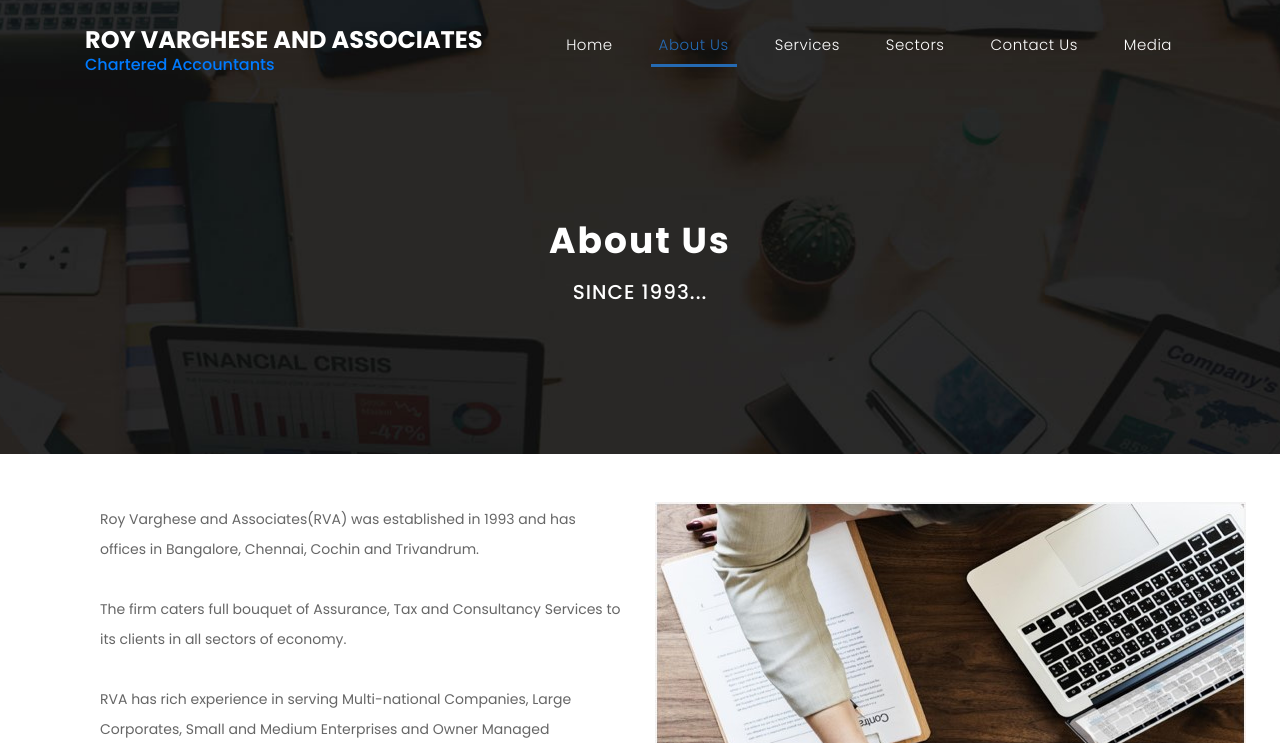
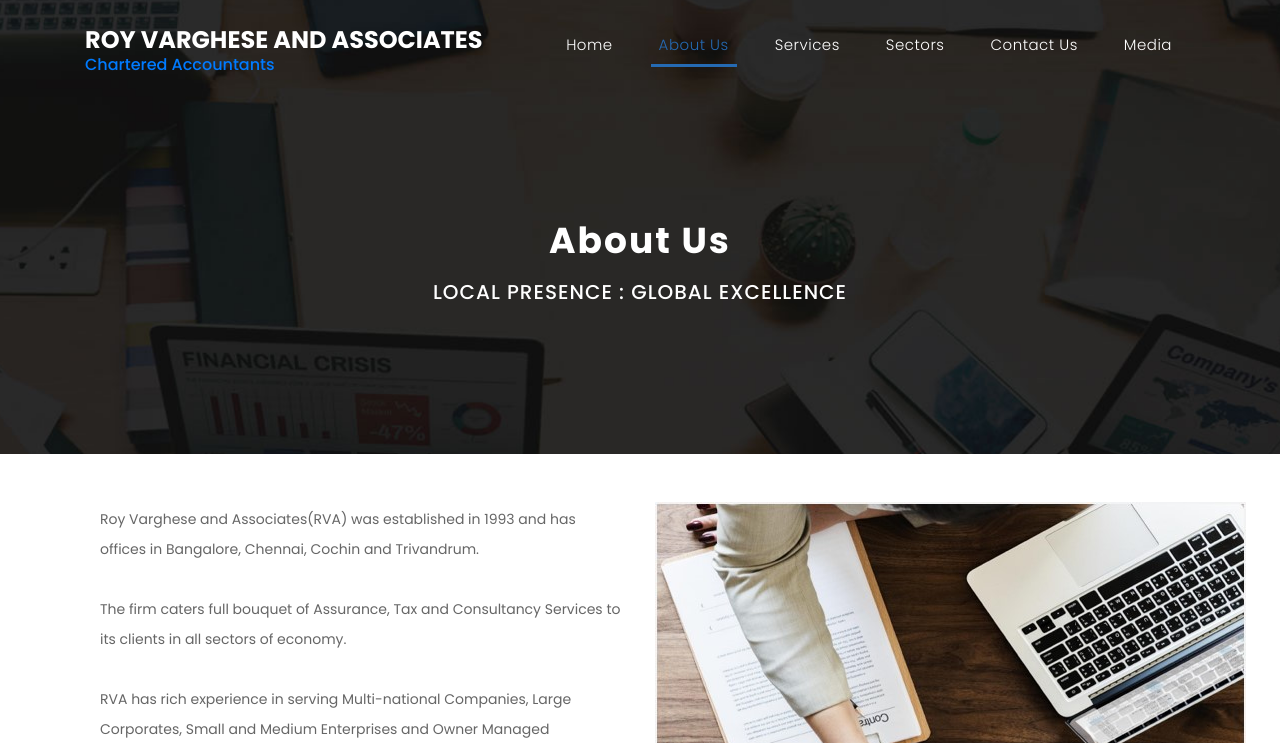
Before and after one commit to anuecesis/rva, a plain HTML site: page about.html in a window 1280 px wide. Shown: the part 57-800 px from the top of the page. Drawn offline with Linux system fonts and the light colour scheme.

Commit message:
Update about.html

```diff
--- a/about.html
+++ b/about.html
@@ -94,7 +94,7 @@
         <div class="row">
           <div class="col-md-12" style="text-align: center;">
             <h1>About Us</h1>
-            <span><h5>Since 1993...</h5></span>
+            <span><h5>Local Presence : Global Excellence</h5></span>
           </div>
         </div>
       </div>
```
